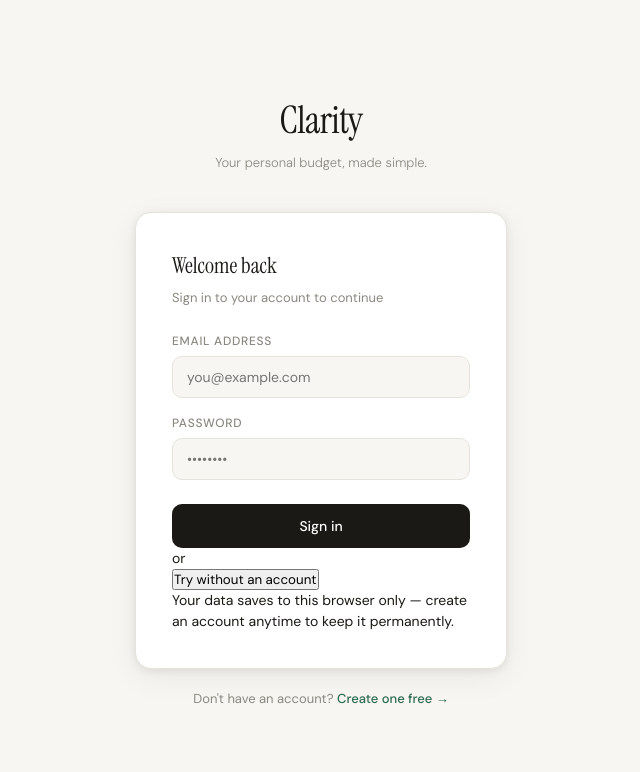
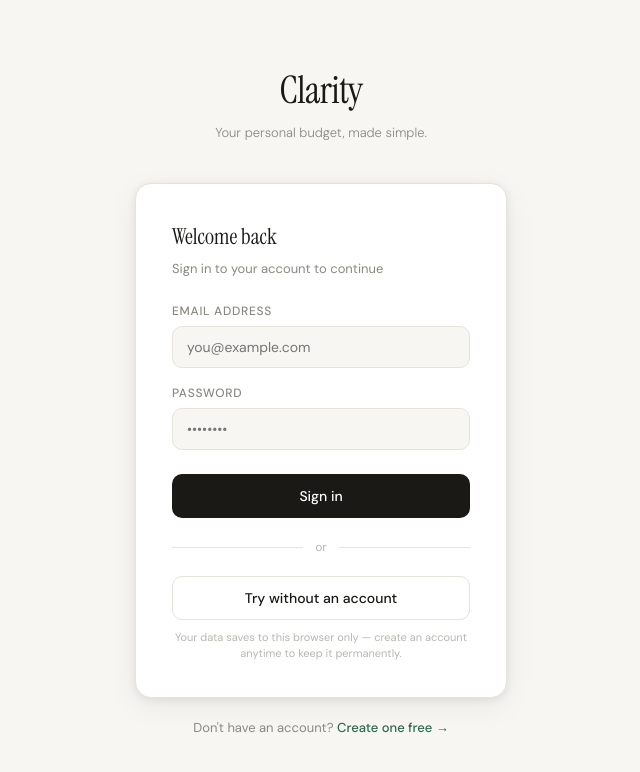
Before and after one commit to norxdev/GBBudget, a React (Vite) app: page / in a window 1280 px wide. Shown: the top 772 px of the page, without its empty margins (319-959 px from the left). Built offline with nearby package versions, Linux system fonts and the light colour scheme; no server answers.

Commit message:
Update LoginPage.module.css

```diff
--- a/src/pages/LoginPage.module.css
+++ b/src/pages/LoginPage.module.css
@@ -12,10 +12,7 @@
   padding: 24px;
 }
 
-.logo {
-  text-align: center;
-  margin-bottom: 40px;
-}
+.logo { text-align: center; margin-bottom: 40px; }
 
 .wordmark {
   font-family: 'Instrument Serif', serif;
@@ -24,12 +21,7 @@
   letter-spacing: -0.5px;
 }
 
-.tagline {
-  font-size: 13px;
-  color: var(--text-muted);
-  margin-top: 4px;
-  font-weight: 300;
-}
+.tagline { font-size: 13px; color: var(--text-muted); margin-top: 4px; font-weight: 300; }
 
 .card {
   background: var(--surface);
@@ -46,11 +38,7 @@
   margin-bottom: 6px;
 }
 
-.cardSub {
-  color: var(--text-muted);
-  font-size: 13px;
-  margin-bottom: 24px;
-}
+.cardSub { color: var(--text-muted); font-size: 13px; margin-bottom: 24px; }
 
 .errorBanner {
   background: var(--red-light);
@@ -70,9 +58,7 @@
   margin-bottom: 16px;
 }
 
-.formGroup {
-  margin-bottom: 16px;
-}
+.formGroup { margin-bottom: 16px; }
 
 .formGroup label {
   display: block;
@@ -94,12 +80,10 @@
   color: var(--text);
   transition: border-color 0.15s;
   outline: none;
+  font-family: 'DM Sans', sans-serif;
 }
 
-.formGroup input:focus {
-  border-color: var(--accent);
-  background: white;
-}
+.formGroup input:focus { border-color: var(--accent); background: white; }
 
 .btnPrimary {
   width: 100%;
@@ -112,12 +96,53 @@
   font-weight: 500;
   cursor: pointer;
   margin-top: 8px;
-  transition: background 0.15s, transform 0.1s;
+  transition: background 0.15s;
+  font-family: 'DM Sans', sans-serif;
 }
 
 .btnPrimary:hover { background: #333; }
-.btnPrimary:active { transform: scale(0.99); }
 .btnPrimary:disabled { opacity: 0.6; cursor: not-allowed; }
+
+.divider {
+  display: flex;
+  align-items: center;
+  gap: 12px;
+  margin: 20px 0;
+  color: var(--text-light);
+  font-size: 12px;
+}
+
+.divider::before,
+.divider::after {
+  content: '';
+  flex: 1;
+  height: 1px;
+  background: var(--border);
+}
+
+.guestBtn {
+  width: 100%;
+  padding: 12px;
+  background: transparent;
+  color: var(--text);
+  border: 1.5px solid var(--border);
+  border-radius: var(--radius-sm);
+  font-size: 14px;
+  font-weight: 500;
+  cursor: pointer;
+  transition: all 0.15s;
+  font-family: 'DM Sans', sans-serif;
+  margin-bottom: 10px;
+}
+
+.guestBtn:hover { border-color: var(--text-muted); background: var(--surface2); }
+
+.guestNote {
+  font-size: 11px;
+  color: var(--text-light);
+  text-align: center;
+  line-height: 1.4;
+}
 
 .footer {
   text-align: center;
@@ -126,10 +151,5 @@
   color: var(--text-muted);
 }
 
-.footer span {
-  color: var(--accent);
-  cursor: pointer;
-  font-weight: 500;
-}
-
+.footer span { color: var(--accent); cursor: pointer; font-weight: 500; }
 .footer span:hover { text-decoration: underline; }
```
